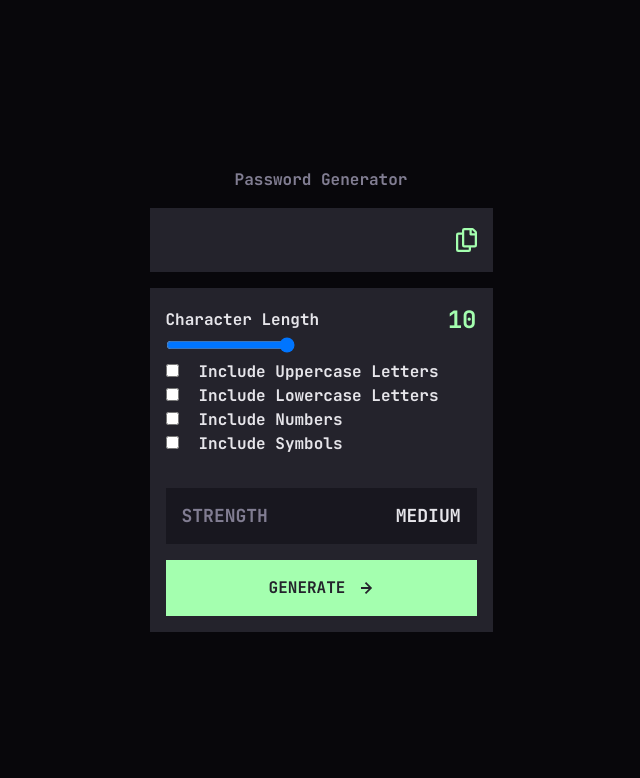
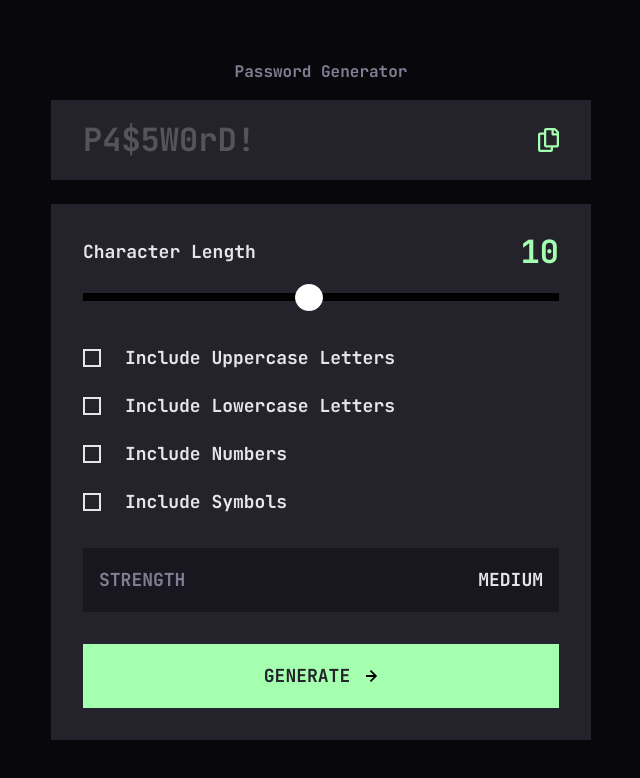
Before and after one commit to manuelbenites/password-generator-app, a React (Vite) app: page / in a window 1280 px wide. Shown: the top 778 px of the page, without its empty margins (319-959 px from the left). Built offline with nearby package versions, Linux system fonts and the light colour scheme.

Commit message:
added functionality to add numbers, symbols, lowercase and uppercase letters

```diff
--- a/src/App.jsx
+++ b/src/App.jsx
@@ -1,78 +1,155 @@
-import { useState } from "react"
+import { useState, useEffect } from "react"
 import { generateString } from "./lib/functions.js"
+import IconCheck from "./components/IconCheck.jsx"
 import IconCopy from "./components/IconCopy.jsx"
 import IconArrowRight from "./components/IconArrowRight.jsx"
 
 export default function App() {
-	const everyValues =
-		"0123456789abcdefghijklmnopqrstuvwxyzABCDEFGHIJKLMNOPQRSTUVWXYZ"
-	const everyValuesArr = everyValues.split("")
+	const [everyValues, setEveryValues] = useState("")
+	const [everyValuesArr, setEveryValuesArr] = useState([])
 	const [minLengthResult, setMinLengthResult] = useState(10)
+	const [isItCopied, setIsItCopied] = useState("")
 	const [password, setPassword] = useState("")
 
-	const handleChangeInputs = (e) => {
+	const copyContent = async () => {
+		if (password) {
+			await navigator.clipboard.writeText(password)
+			setIsItCopied("copied")
+			setTimeout(() => {
+				setIsItCopied("")
+			}, 2000)
+		}
+	}
+
+	const handleCheckBoxChange = (e) => {
+		const { value, checked } = e.target
+		if (checked) {
+			setEveryValues(everyValues + value)
+		} else if (!checked && everyValues) {
+			setEveryValues(everyValues.split(value).join(""))
+		}
+	}
+
+	useEffect(() => {
+		setEveryValuesArr(everyValues.split(""))
+	}, [everyValues])
+
+	const handleChangePasswordLength = (e) => {
 		setMinLengthResult(e.target.value)
 	}
 
 	const submitValues = (e) => {
 		e.preventDefault()
+		if (everyValues) {
 			setPassword(generateString(everyValuesArr, minLengthResult))
+		}
 	}
 
 	return (
 		<div className="flex justify-center items-center w-full h-screen bg-background">
-			<div className="text-gains-boro w-[343px]">
+			<div className="text-gains-boro w-[343px] sm:w-[540px]">
 				<h1 className="font-bold text-center text-light-slate-gray">
 					Password Generator
 				</h1>
-				<div className="flex justify-between items-center p-4 mt-4 h-16 bg-dark-slate-gray">
+				<div className="flex justify-between items-center px-4 mt-4 h-16 sm:px-8 sm:h-20 bg-dark-slate-gray">
+					{password ? (
 						<span className="text-2xl font-bold">{password}</span>
-					<button>
-						<IconCopy />
+					) : (
+						<span className="text-2xl font-bold opacity-25 sm:text-[32px]">
+							P4$5W0rD!
+						</span>
+					)}
+					<div className="flex gap-4 justify-center items-center">
+						<span className="hidden text-lg font-bold uppercase sm:block text-pale-green">
+							{isItCopied}
+						</span>
+						<button onClick={copyContent}>
+							<IconCopy className="fill-pale-green hover:fill-[#ffffff] transition-colors" />
 						</button>
 					</div>
-				<div className="p-4 mt-4 bg-dark-slate-gray">
+				</div>
+				<div className="p-4 mt-4 sm:py-8 sm:px-8 sm:mt-6 bg-dark-slate-gray">
 					<div className="flex justify-between items-center">
-						<span className="font-bold">Character Length</span>
-						<span className="text-2xl font-bold text-pale-green">
+						<span className="font-bold sm:text-lg">Character Length</span>
+						<span className="text-2xl font-bold text-pale-green sm:text-[32px]">
 							{minLengthResult}
 						</span>
 					</div>
 					<form onSubmit={submitValues}>
-						<div>
+						<div className="mt-2 mb-8 h-7 sm:mt-4">
 							<input
 								name="length"
 								type="range"
 								min="1"
 								max="20"
-								onChange={handleChangeInputs}
+								value={minLengthResult}
+								className="input-range"
+								onChange={handleChangePasswordLength}
 							/>
 						</div>
-						<div>
-							<input name="uppercase" type="checkbox" />
-							<span className="ml-5 font-bold">Include Uppercase Letters</span>
+						<div className="flex flex-col gap-4 w-full sm:gap-5">
+							<div className="flex relative items-center">
+								<input
+									onChange={handleCheckBoxChange}
+									name="uppercaseLetters"
+									type="checkbox"
+									value="ABCDEFGHIJKLMNOPQRSTUVWXYZ"
+									className="border-white appearance-none cursor-pointer outline-none checked:text-white peer w-[18px] h-[18px] border-[2px] checked:bg-pale-green checked:border-pale-green"
+								/>
+								<IconCheck className="absolute font-black pointer-events-none left-[3px] fill-dark-slate-gray peer-checked:fill-deep-black" />
+								<span className="ml-5 font-bold sm:ml-6 sm:text-lg">
+									Include Uppercase Letters
+								</span>
 							</div>
-						<div>
-							<input name="lowercase" type="checkbox" />
-							<span className="ml-5 font-bold">Include Lowercase Letters</span>
+							<div className="flex relative items-center">
+								<input
+									onChange={handleCheckBoxChange}
+									name="lowercaseLetters"
+									type="checkbox"
+									value="abcdefghijklmnopqrstuvwxyz"
+									className="border-white appearance-none cursor-pointer outline-none checked:text-white peer w-[18px] h-[18px] border-[2px] checked:bg-pale-green checked:border-pale-green"
+								/>
+								<IconCheck className="absolute font-black pointer-events-none left-[3px] fill-dark-slate-gray peer-checked:fill-deep-black" />
+								<span className="ml-5 font-bold sm:ml-6 sm:text-lg">
+									Include Lowercase Letters
+								</span>
 							</div>
-						<div>
-							<input name="numbers" type="checkbox" />
-							<span className="ml-5 font-bold">Include Numbers</span>
+							<div className="flex relative items-center">
+								<input
+									onChange={handleCheckBoxChange}
+									name="numbers"
+									type="checkbox"
+									value="0123456789"
+									className="border-white appearance-none cursor-pointer outline-none checked:text-white peer w-[18px] h-[18px] border-[2px] checked:bg-pale-green checked:border-pale-green"
+								/>
+								<IconCheck className="absolute font-black pointer-events-none left-[3px] fill-dark-slate-gray peer-checked:fill-deep-black" />
+								<span className="ml-5 font-bold sm:ml-6 sm:text-lg">
+									Include Numbers
+								</span>
 							</div>
-						<div className="mb-8">
-							<input name="symbols" type="checkbox" />
-							<span className="ml-5 font-bold">Include Symbols</span>
+							<div className="flex relative items-center mb-8">
+								<input
+									onChange={handleCheckBoxChange}
+									name="symbols"
+									type="checkbox"
+									value="!@#$%^&"
+									className="border-white appearance-none cursor-pointer outline-none checked:text-white peer w-[18px] h-[18px] border-[2px] checked:bg-pale-green checked:border-pale-green"
+								/>
+								<IconCheck className="absolute font-black pointer-events-none left-[3px] fill-dark-slate-gray peer-checked:fill-deep-black" />
+								<span className="ml-5 font-bold sm:ml-6 sm:text-lg">
+									Include Symbols
+								</span>
 							</div>
-						<div className="flex justify-between items-center px-4 mb-4 h-14 uppercase bg-deep-black">
+						</div>
+						<div className="flex justify-between items-center px-4 mb-4 h-14 uppercase sm:mb-8 sm:h-16 bg-deep-black">
 							<h1 className="text-lg font-bold text-light-slate-gray">
 								strength
 							</h1>
 							<div className="text-lg font-bold">medium</div>
 						</div>
-						<button className="flex justify-center items-center w-full h-14 font-bold uppercase bg-pale-green text-dark-slate-gray">
-							<h1 className="mr-4">generate</h1>
-							<IconArrowRight className="fill-dark-slate-gray" />
+						<button className="flex justify-center items-center w-full h-14 font-bold uppercase border-2 transition-colors sm:h-16 border-pale-green bg-pale-green text-dark-slate-gray hover:fill-pale-green hover:bg-dark-slate-gray hover:text-pale-green">
+							<h1 className="mr-4 sm:text-lg">generate</h1>
+							<IconArrowRight className="fill-inherit" />
 						</button>
 					</form>
 				</div>
--- a/src/components/IconCheck.jsx
+++ b/src/components/IconCheck.jsx
@@ -1,7 +1,10 @@
 export default function IconCheck(props) {
 	return (
-		<svg width="14" height="12" xmlns="http://www.w3.org/2000/svg" {...props}>
-			<path fill={props.fill} d="M1 5.607 4.393 9l8-8" />
+		<svg width="12" height="12" viewBox="0 0 24 24" {...props}>
+			<path
+				fill={props.fill}
+				d="M9 21.035l-9-8.638 2.791-2.87 6.156 5.874 12.21-12.436 2.843 2.817z"
+			/>
 		</svg>
 	)
 }
--- a/src/components/IconCopy.jsx
+++ b/src/components/IconCopy.jsx
@@ -1,9 +1,9 @@
-export default function IconCopy() {
+export default function IconCopy(props) {
 	return (
-		<svg width="21" height="24" xmlns="http://www.w3.org/2000/svg">
+		<svg width="21" height="24" {...props}>
 			<path
 				d="M20.341 3.091 17.909.659A2.25 2.25 0 0 0 16.319 0H8.25A2.25 2.25 0 0 0 6 2.25V4.5H2.25A2.25 2.25 0 0 0 0 6.75v15A2.25 2.25 0 0 0 2.25 24h10.5A2.25 2.25 0 0 0 15 21.75V19.5h3.75A2.25 2.25 0 0 0 21 17.25V4.682a2.25 2.25 0 0 0-.659-1.591ZM12.469 21.75H2.53a.281.281 0 0 1-.281-.281V7.03a.281.281 0 0 1 .281-.281H6v10.5a2.25 2.25 0 0 0 2.25 2.25h4.5v1.969a.282.282 0 0 1-.281.281Zm6-4.5H8.53a.281.281 0 0 1-.281-.281V2.53a.281.281 0 0 1 .281-.281H13.5v4.125c0 .621.504 1.125 1.125 1.125h4.125v9.469a.282.282 0 0 1-.281.281Zm.281-12h-3v-3h.451c.075 0 .147.03.2.082L18.667 4.6a.283.283 0 0 1 .082.199v.451Z"
-				fill="#A4FFAF"
+				fill={props.fill}
 			/>
 		</svg>
 	)
--- a/src/main.css
+++ b/src/main.css
@@ -3,6 +3,33 @@
 @tailwind components;
 @tailwind utilities;
 
-body {
-	font-family: "JetBrains Mono", monospace;
+@layer {
+	body {
+		font-family: "JetBrains Mono", monospace;
+	}
+	.input-range {
+		-webkit-appearance: none;
+		height: 8px;
+		outline: none;
+		width: 100%;
+	}
+	.input-range::-webkit-slider-runnable-track {
+		-webkit-appearance: none;
+		height: 8px;
+		background: #000000;
+	}
+	.input-range::-webkit-slider-thumb {
+		-webkit-appearance: none;
+		background: white;
+		border-radius: 9999px;
+		border: 1px solid white;
+		height: 27px;
+		margin-top: -9px;
+		width: 28px;
+		cursor: pointer;
+	}
+	.input-range::-webkit-slider-thumb:hover {
+		-webkit-appearance: none;
+		background: #000000;
+	}
 }
```
Lines whose indentation alone changed are shown as unchanged.
